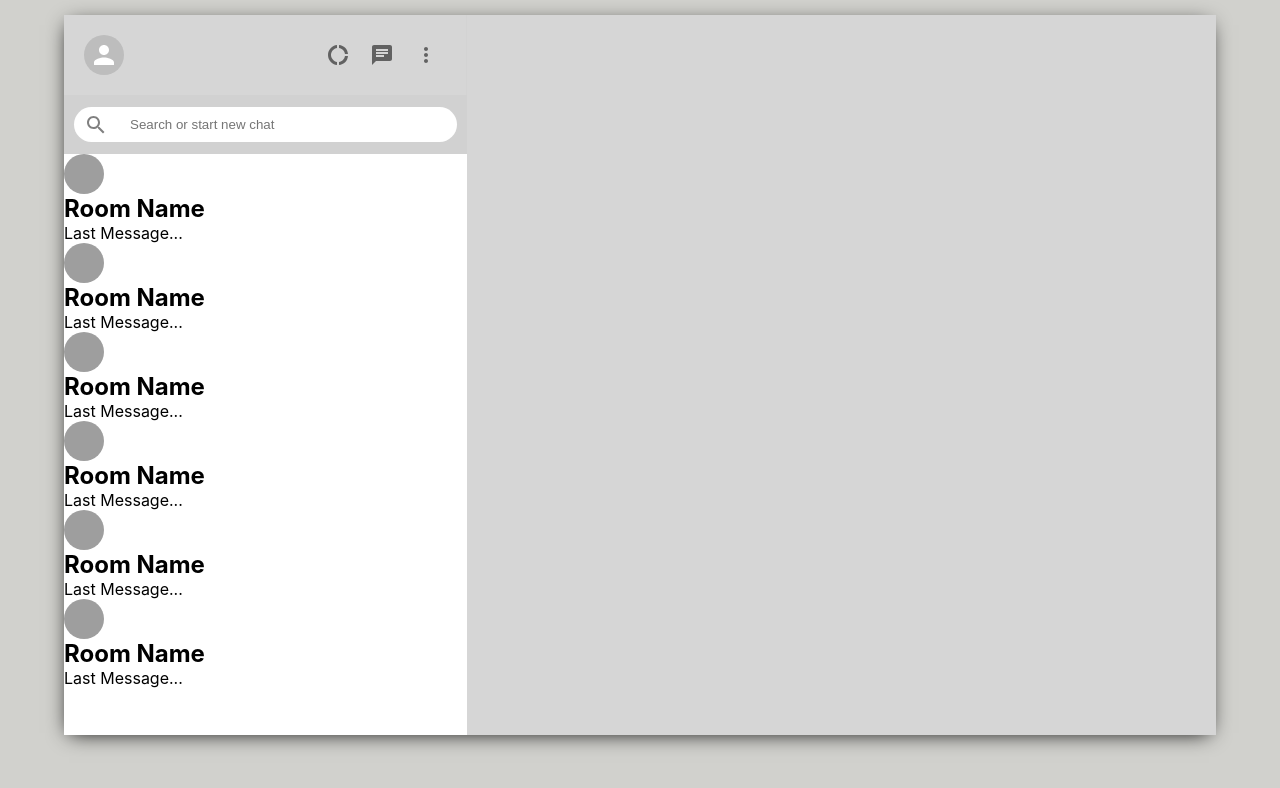
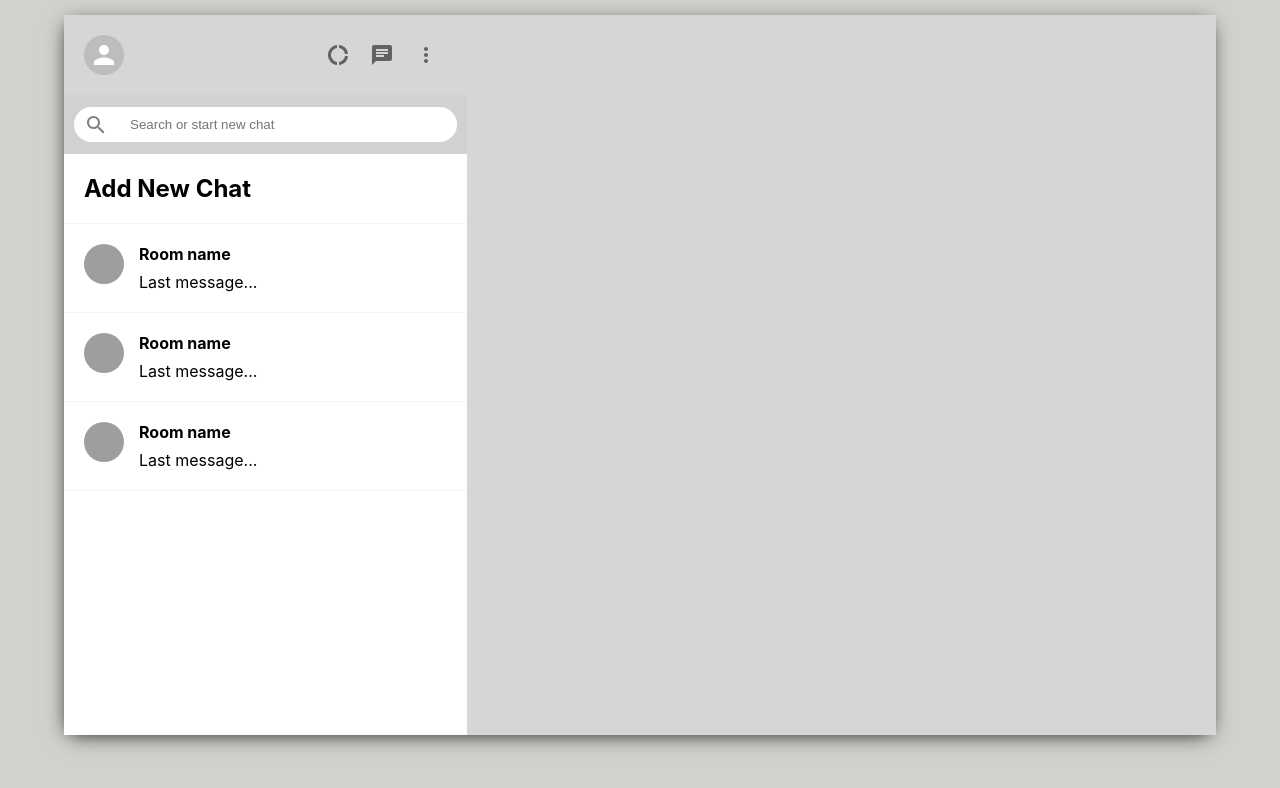
Before and after one commit to Pavithrank02/react-whatsapp-clone, a React (Create React App) app: page / in a window 1280 px wide. Shown: the top 788 px of the page. Built offline with nearby package versions, Linux system fonts and the light colour scheme; grey boxes are pictures that could not be loaded.

Commit message:
adding new chat

```diff
--- a/src/Sidebar.js
+++ b/src/Sidebar.js
@@ -35,9 +35,7 @@ function Sidebar() {
 					</div>
 				</div>
 				<div className="sidebar__chats">
-				<SidebarChat />
-				<SidebarChat />
-				<SidebarChat />
+				<SidebarChat addNewChat/>
 				<SidebarChat />
 				<SidebarChat />
 				<SidebarChat />
--- a/src/SidebarChat.css
+++ b/src/SidebarChat.css
@@ -0,0 +1,19 @@
+.sidebarChat {
+    display: flex;
+    padding: 20px;
+    cursor: pointer;
+    border-bottom: 1px solid #f6f6f6;
+}
+
+.sidebarChat:hover {
+    background-color: #c0bcbc;
+
+}
+.sidebarChat__info > h2 {
+    font-size: 16px;
+    margin-bottom: 8px;
+
+}
+.sidebarChat__info {
+    margin-left: 15px;
+}
--- a/src/SidebarChat.js
+++ b/src/SidebarChat.js
@@ -2,20 +2,40 @@ import { Avatar } from '@mui/material';
 import React, {useEffect, useState } from 'react';
 import './SidebarChat.css'
 
-function SidebarChat() {
+function SidebarChat({addNewChat}) {
   const [seed, setSeed] =  useState("");
 
   useEffect(() => {
     setSeed(Math.floor(Math.random() * 5000))
   },[])
-  return (
+
+const createChat = () => {
+  const roomName = prompt("please enter name for chat");
+
+  if(roomName) {
+
+  }
+};
+
+  return !addNewChat ? (
     <div className='sidebarChat'>
    <Avatar src={`https://avatars.dicebear.com/api/human/${seed}.svg`} />
-    <div className='sidebarChat__info'></div>
-    <h2>Room Name</h2>
-    <p>Last Message...</p>
+    <div className='sidebarChat__info'>
+    <h2>Room name</h2>
+    <p>Last message...</p>
     </div>
+
+    </div>
+  ): (
+
+    <div
+    onClick={createChat}
+    className="sidebarChat">
+    <h2>Add New Chat</h2>
+    </div>
+
   )
+
 }
 
 export default SidebarChat;
```
